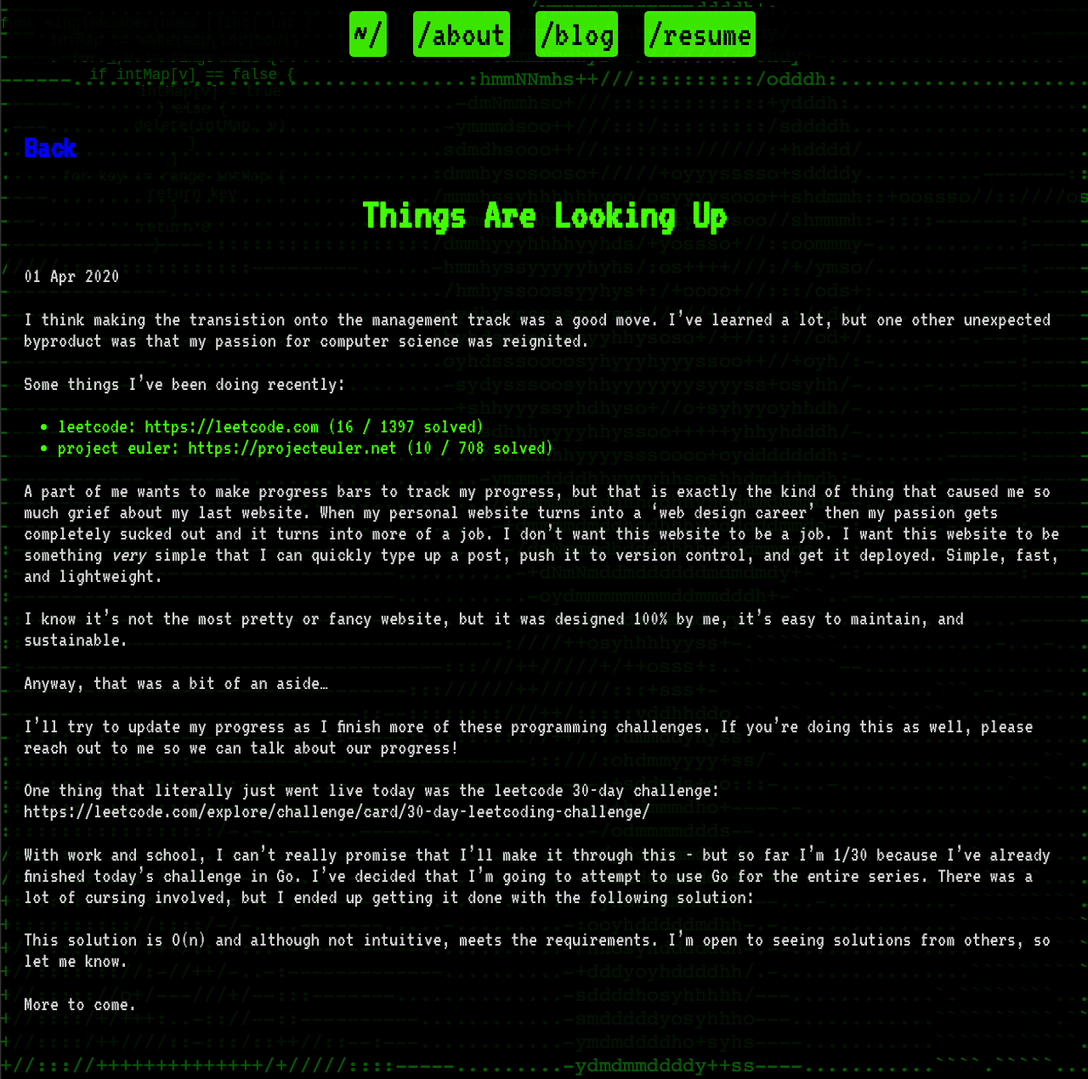
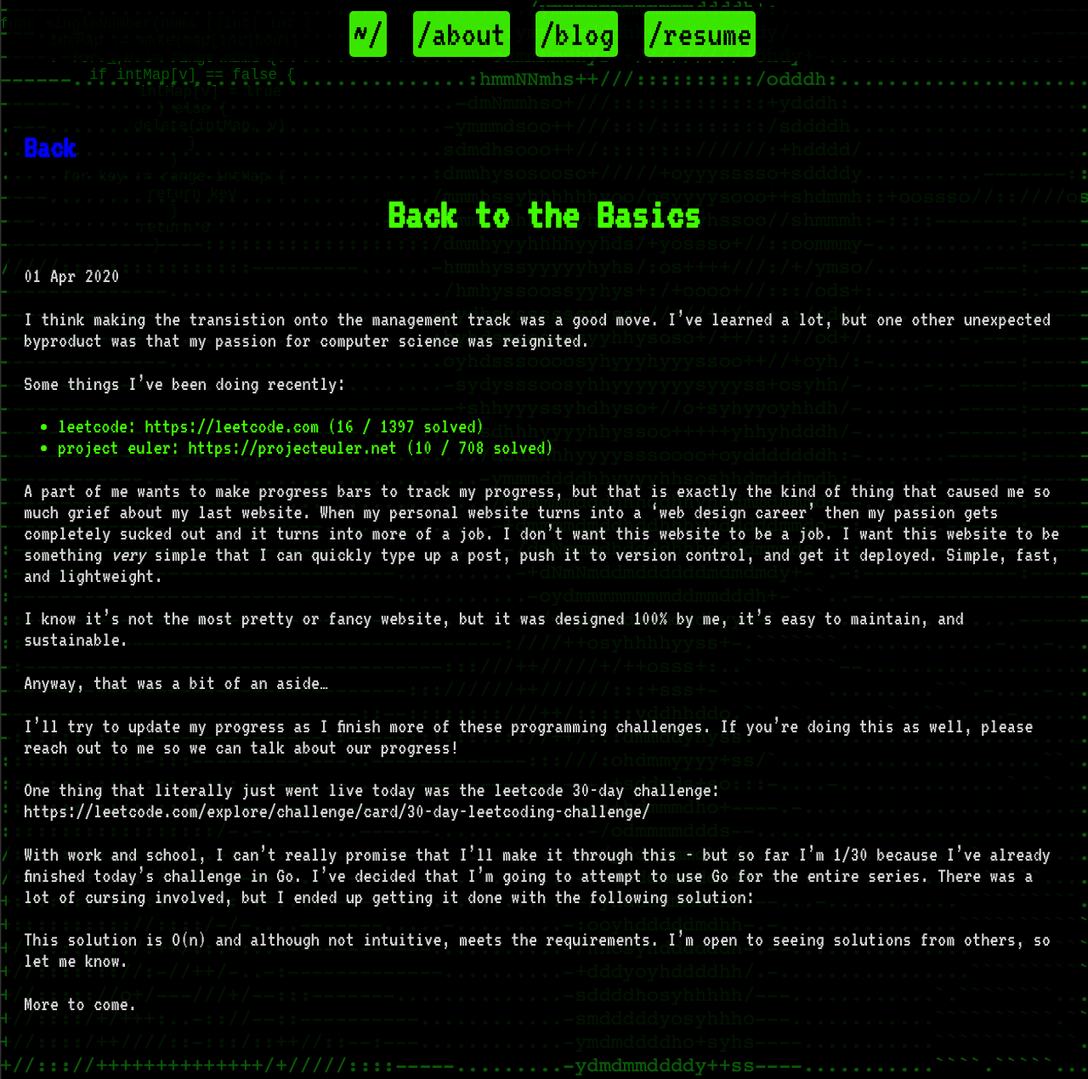
Before and after one commit to bartenbach/proxa.github.io, a Jekyll site: the page built from _posts/2020-04-01-new-coding-projects.markdown, in a window 1280 px wide. Shown: the whole page at 85% size. Built offline with Jekyll 4.4.1, drawn with Linux system fonts in a browser that asks for light colours.

Commit message:
Fixed incorrect post name

```diff
--- a/_posts/2020-04-01-new-coding-projects.markdown
+++ b/_posts/2020-04-01-new-coding-projects.markdown
@@ -1,5 +1,5 @@
 ---
-title:  "Things Are Looking Up"
+title:  "Back to the Basics"
 date:   2020-04-01 17:50:17 -0500
 categories: career programming
 ---
```
